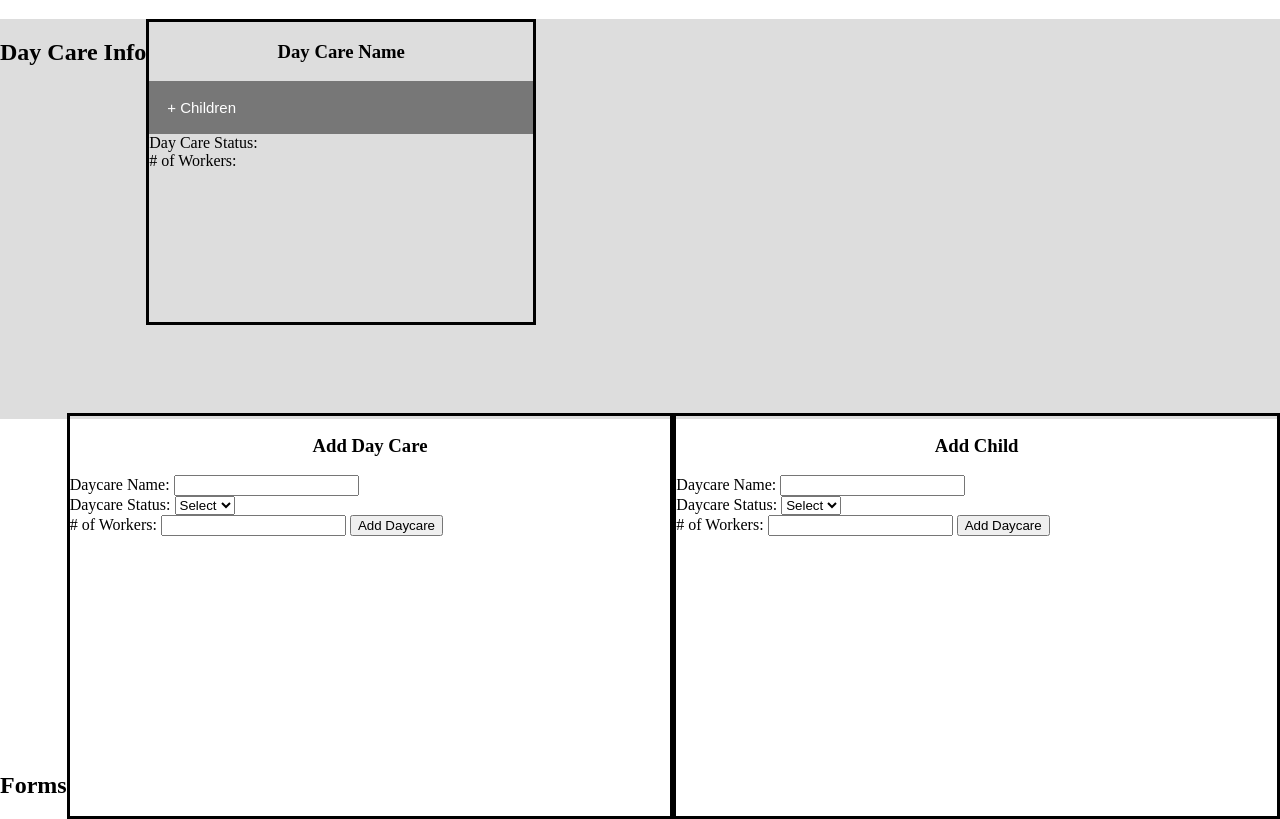
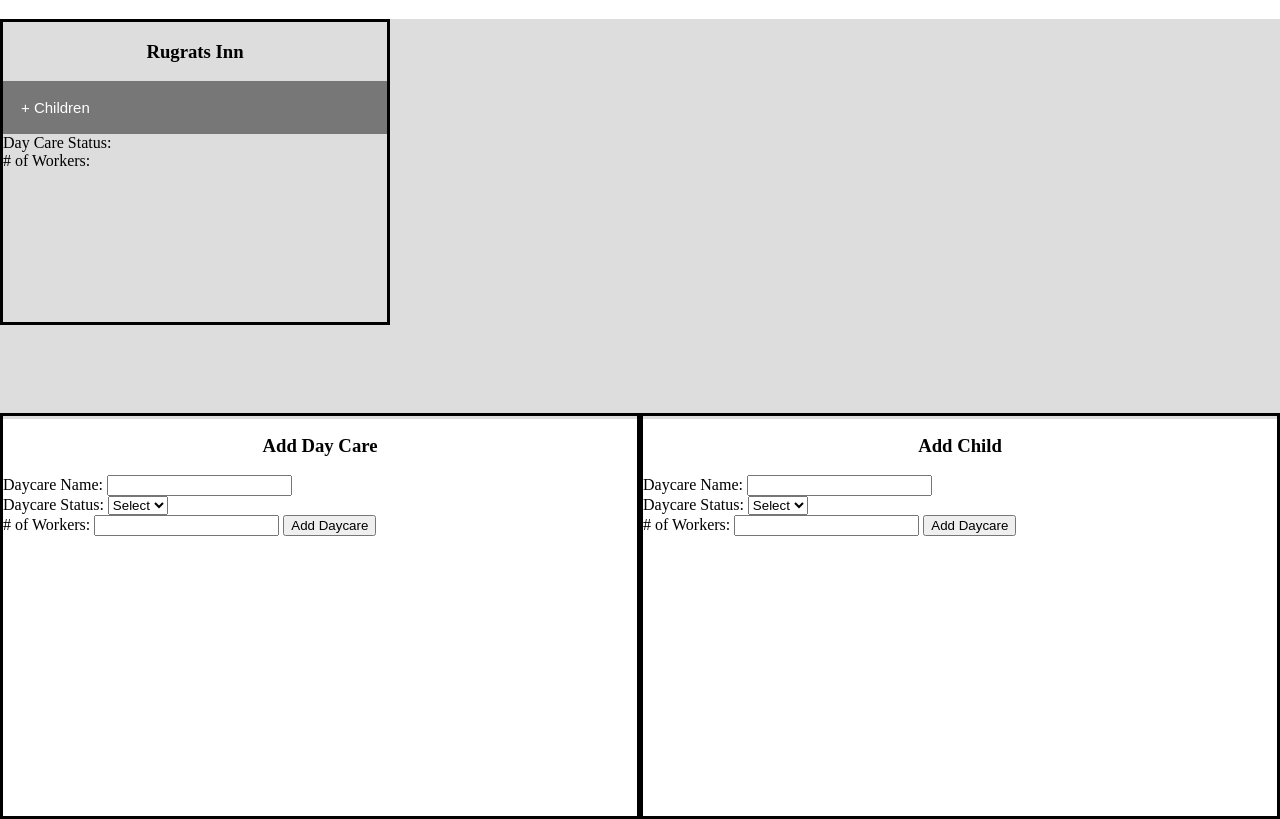
Before and after one commit to Chungzilla/day_care, a plain HTML site: page index.html in a window 1280 px wide. Shown: the part 61-880 px from the top of the page. Drawn offline with Linux system fonts and the light colour scheme.

Commit message:
updated html

```diff
--- a/index.html
+++ b/index.html
@@ -8,10 +8,9 @@
 <body>
 	<h1>Kicking & Screaming Day Care</h1>
 	<div class="row" id="scrolling-wrapper">
-		<h2>Day Care Info</h2>
 
 			<section id="hard" class="card">
-				<h3>Day Care Name</h3>
+				<h3>Rugrats Inn</h3>
 					<div>
 						<button class="collapsible">+ Children</button>
 						<div class="content">
@@ -31,7 +30,6 @@
 	</div>
 
 	<div class="row" id="bottom">
-		<h2 id="heading">Forms</h2>
 
 			<section class="form" id="addDaycare">
 				<h3>Add Day Care</h3>
```
